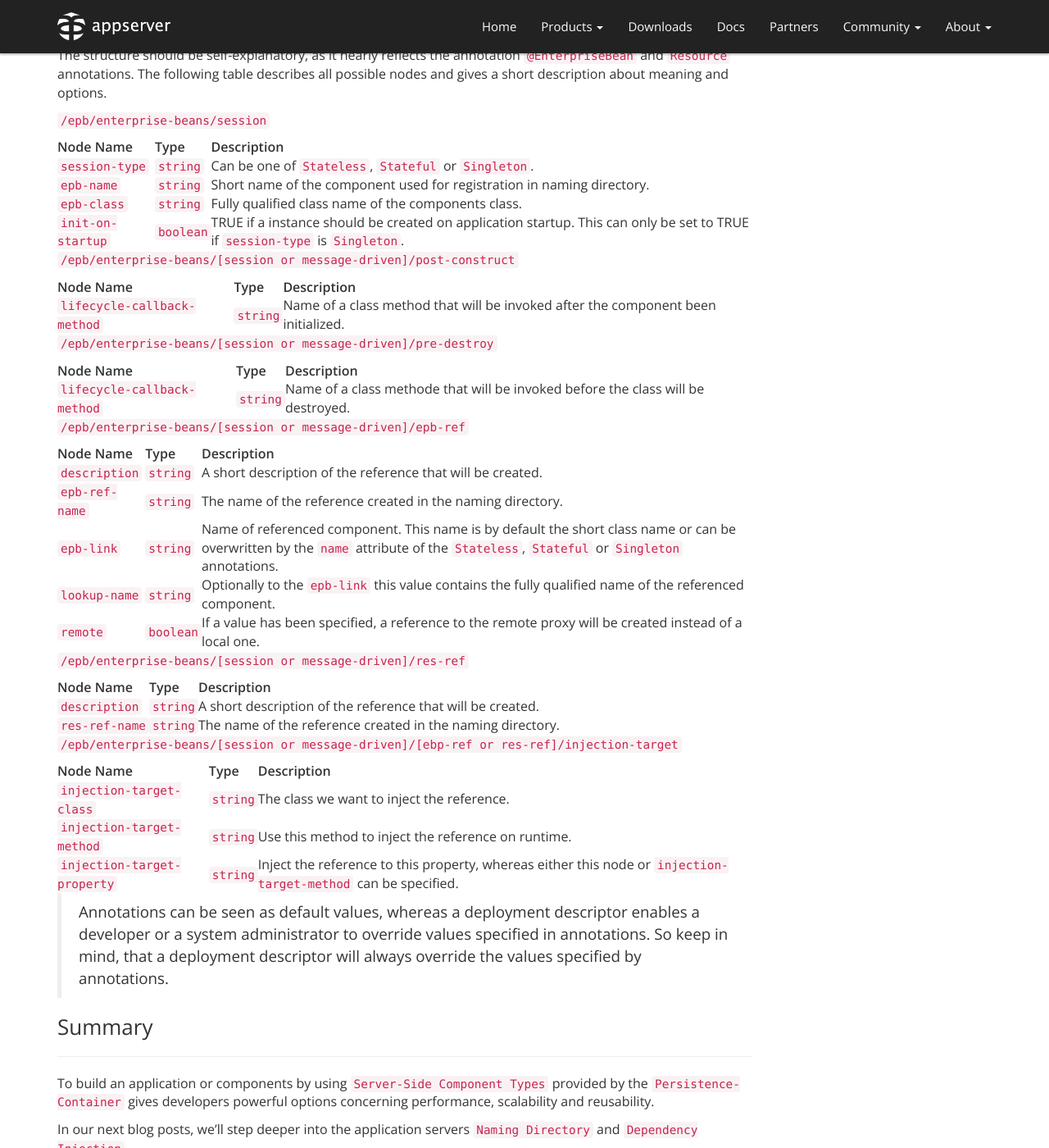
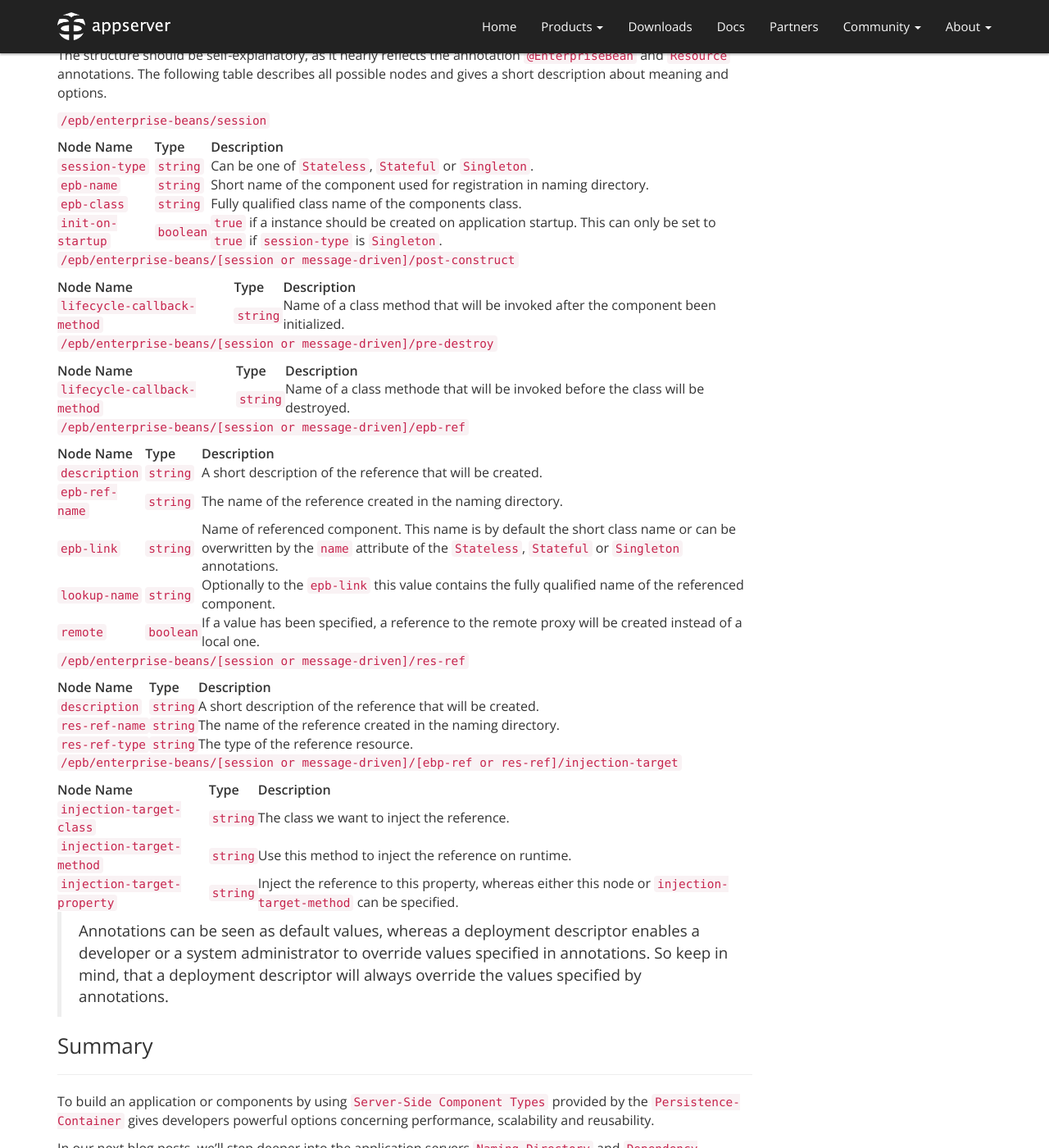
Before and after one commit to appserver-io/appserver, a Jekyll site: the page built from _posts/2014-12-30-persistence-container-basics.md, in a window 1280 px wide and 1400 px high, scrolled down 19056 px. Shown: the whole window at 82% size. Built offline with Jekyll 4.4.1, drawn with Linux system fonts in a browser that asks for light colours; nearby versions of some CDN libraries; library files that are not in the unit come from our copies; Markdown is read by kramdown in place of the engine named in the settings.

Commit message:
Update 2014-12-30-persistence-container-basics.md

```diff
--- a/_posts/2014-12-30-persistence-container-basics.md
+++ b/_posts/2014-12-30-persistence-container-basics.md
@@ -853,7 +853,7 @@ The structure should be self-explanatory, as it nearly reflects the annotation `
 | `session-type`              | `string`    | Can be one of `Stateless`, `Stateful` or `Singleton`.                |
 | `epb-name`                  | `string`    | Short name of the component used for registration in naming directory. |
 | `epb-class`                 | `string`    | Fully qualified class name of the components class.                  |
-| `init-on-startup`           | `boolean`   | TRUE if a instance should be created on application startup. This can only be set to TRUE if `session-type` is `Singleton`. |
+| `init-on-startup`           | `boolean`   | `true` if a instance should be created on application startup. This can only be set to `true` if `session-type` is `Singleton`. |
 
 `/epb/enterprise-beans/[session or message-driven]/post-construct`
 
@@ -883,6 +883,7 @@ The structure should be self-explanatory, as it nearly reflects the annotation `
 | --------------------------- | ----------- | -------------------------------------------------------------------- |
 | `description`               | `string`    | A short description of the reference that will be created.           |
 | `res-ref-name`              | `string`    | The name of the reference created in the naming directory.           |
+| `res-ref-type`              | `string`    | The type of the reference resource.                                  |
 
 `/epb/enterprise-beans/[session or message-driven]/[ebp-ref or res-ref]/injection-target`
 
```
